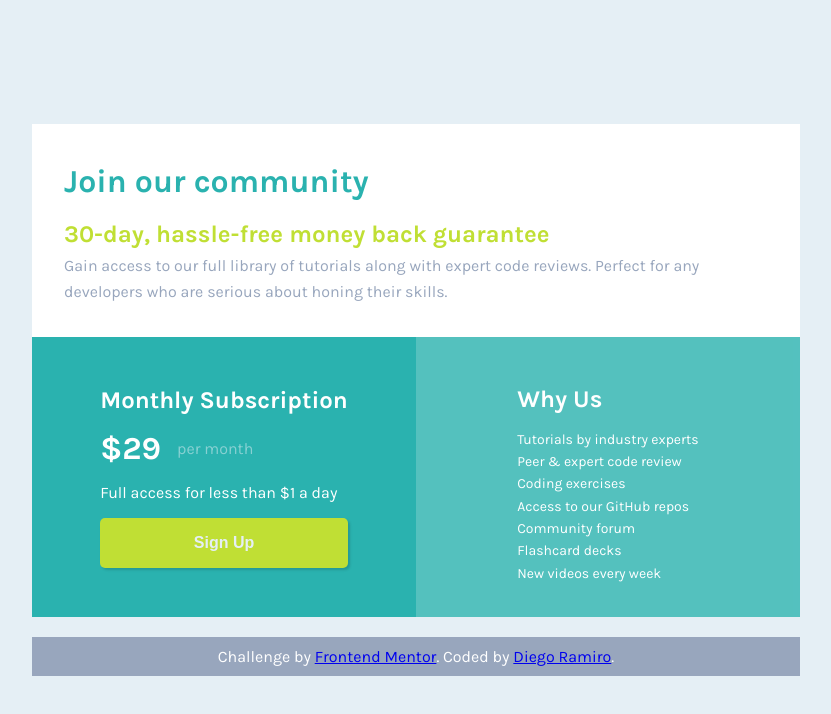
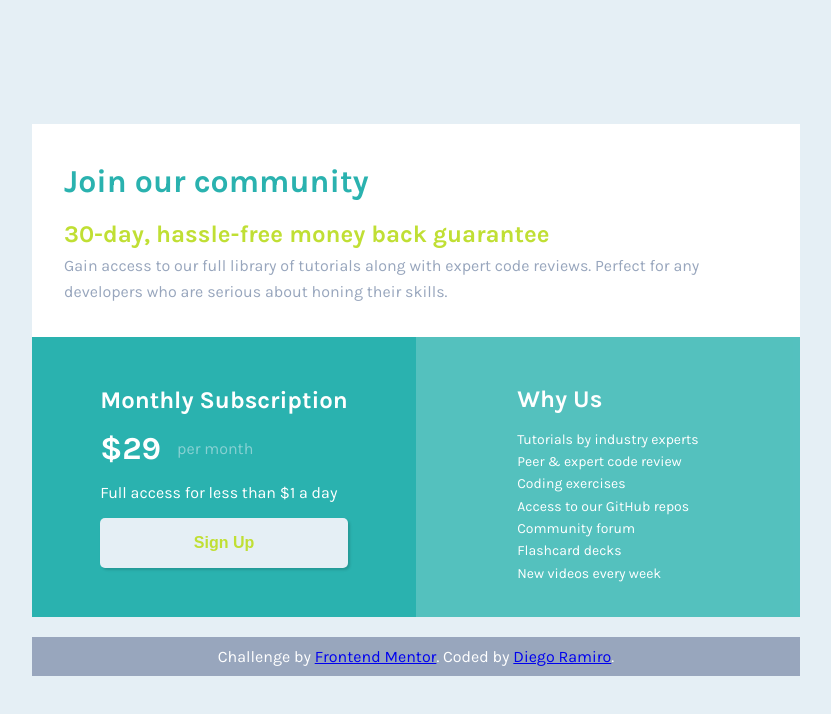
Before and after one commit to Diego-Girao/single-price-grid-component-master, a plain HTML site: page index.html in a window 1280 px wide. In both pictures the pointer is over the button "Sign Up". Shown: the whole page, without its empty margins (224-1055 px from the left). Drawn offline with Linux system fonts and the light colour scheme.

Commit message:
style: add hover effect

```diff
--- a/style.css
+++ b/style.css
@@ -95,6 +95,14 @@ button {
 
 	padding: 1rem;
 	width: 100%;
+
+	cursor: pointer;
+	transition-duration: 0.5s;
+}
+
+button:hover {
+	background-color: var(--neutral-light-gray);
+	color: var(--primary-bright-yellow);
 }
 
 .why-list {
```
